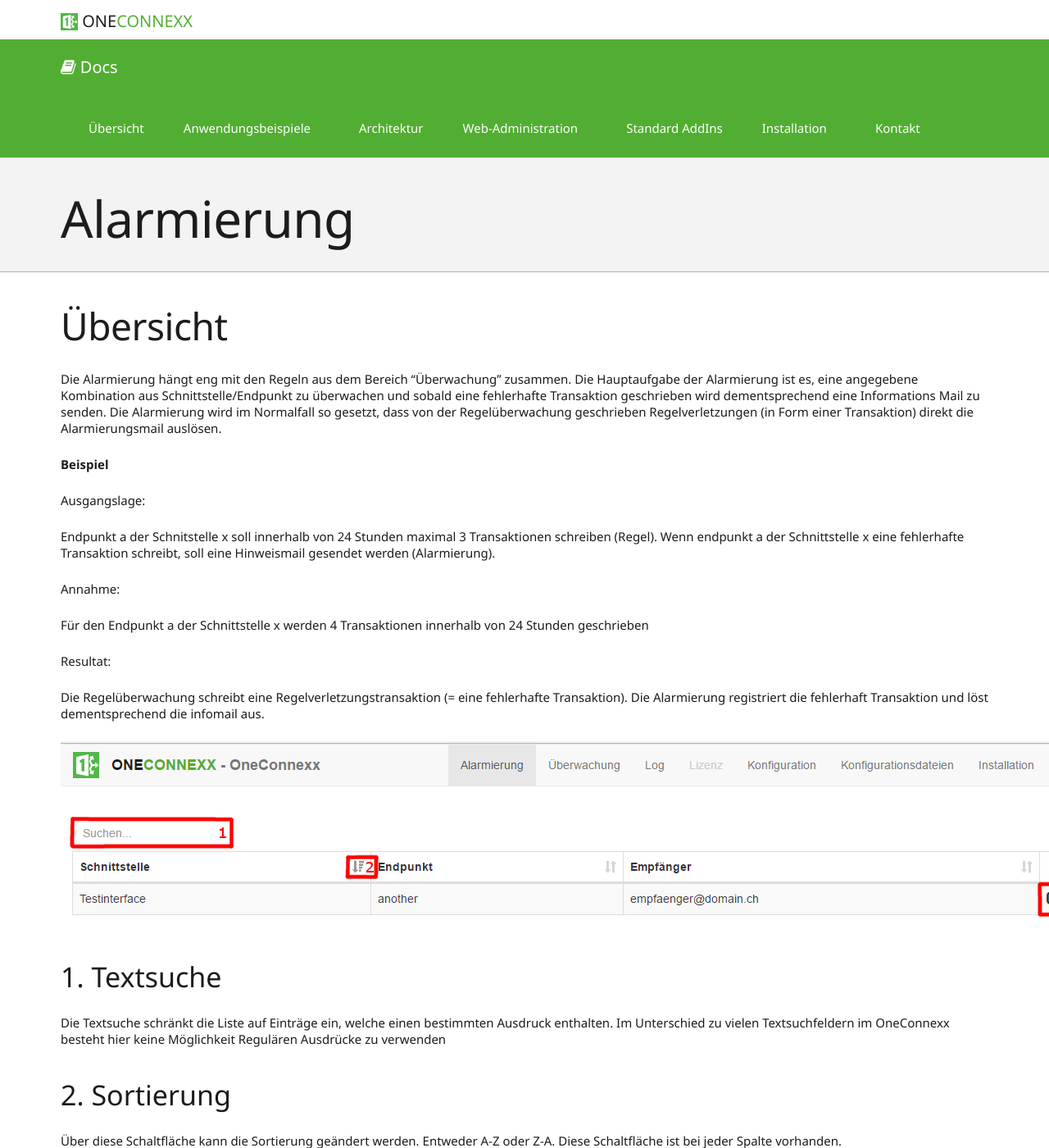
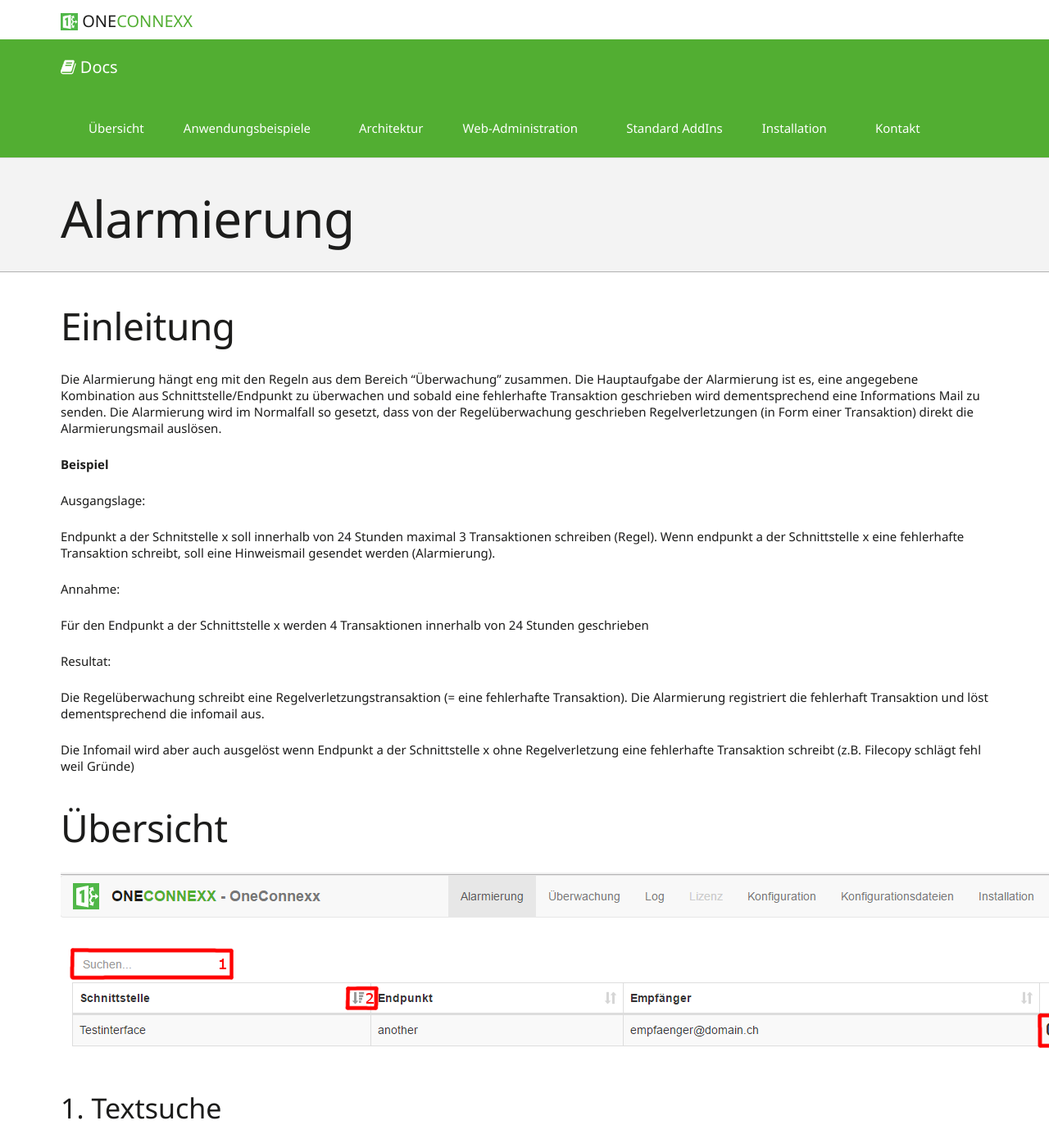
Before and after one commit to primesoft-group/oneconnexx-docs, a Jekyll site: the page built from _pages/webclient/de/alarmierung.md, in a window 1280 px wide and 1400 px high. Shown: the whole window at 82% size. Built offline with Jekyll 4.4.1, drawn with Linux system fonts in a browser that asks for light colours; nearby versions of some CDN libraries; some web fonts are replaced.

Commit message:
Arbeit an Alarmierungsseite

```diff
--- a/_pages/webclient/de/alarmierung.md
+++ b/_pages/webclient/de/alarmierung.md
@@ -3,7 +3,7 @@
 title: Alarmierung
 permalink: "webclient/de/alarmierung/"
 ---
-## Übersicht
+## Einleitung
 Die Alarmierung hängt eng mit den Regeln aus dem Bereich "Überwachung" zusammen.
 Die Hauptaufgabe der Alarmierung ist es, eine angegebene Kombination aus Schnittstelle/Endpunkt zu überwachen und sobald eine fehlerhafte Transaktion geschrieben wird dementsprechend eine Informations Mail zu senden.
 Die Alarmierung wird im Normalfall so gesetzt, dass von der Regelüberwachung geschrieben Regelverletzungen (in Form einer Transaktion) direkt die Alarmierungsmail auslösen.
@@ -24,6 +24,10 @@
 Die Regelüberwachung schreibt eine Regelverletzungstransaktion (= eine fehlerhafte Transaktion).
 Die Alarmierung registriert die fehlerhaft Transaktion und löst dementsprechend die infomail aus.
 
+Die Infomail wird aber auch ausgelöst wenn Endpunkt a der Schnittstelle x ohne Regelverletzung eine fehlerhafte Transaktion schreibt (z.B. Filecopy schlägt fehl weil Gründe)
+
+## Übersicht
+
 ![X]({{ site.baseUrl }}/assets/content-images/webclient/de/alerting.png "Übersicht Regeln")
 
 ### 1. Textsuche
```
